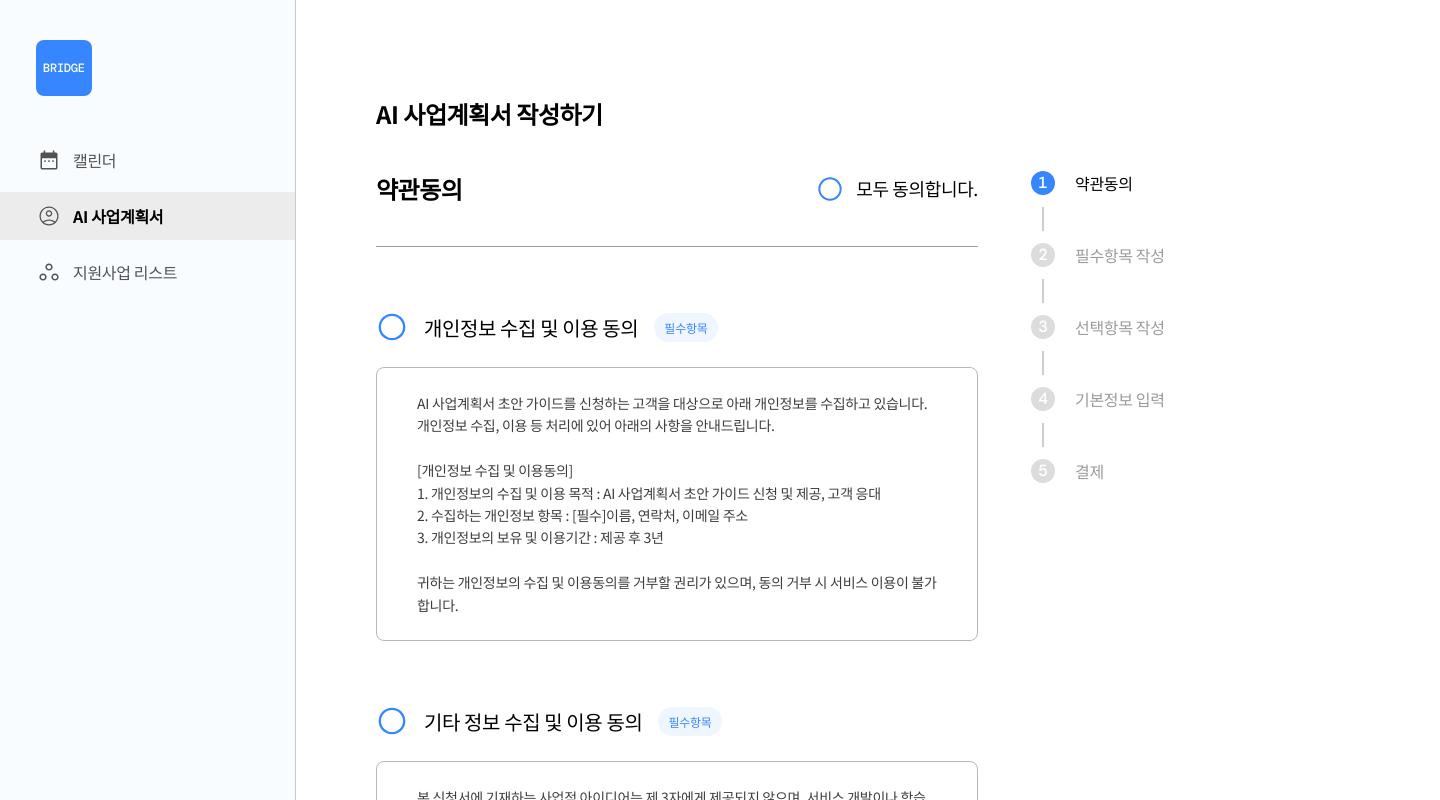
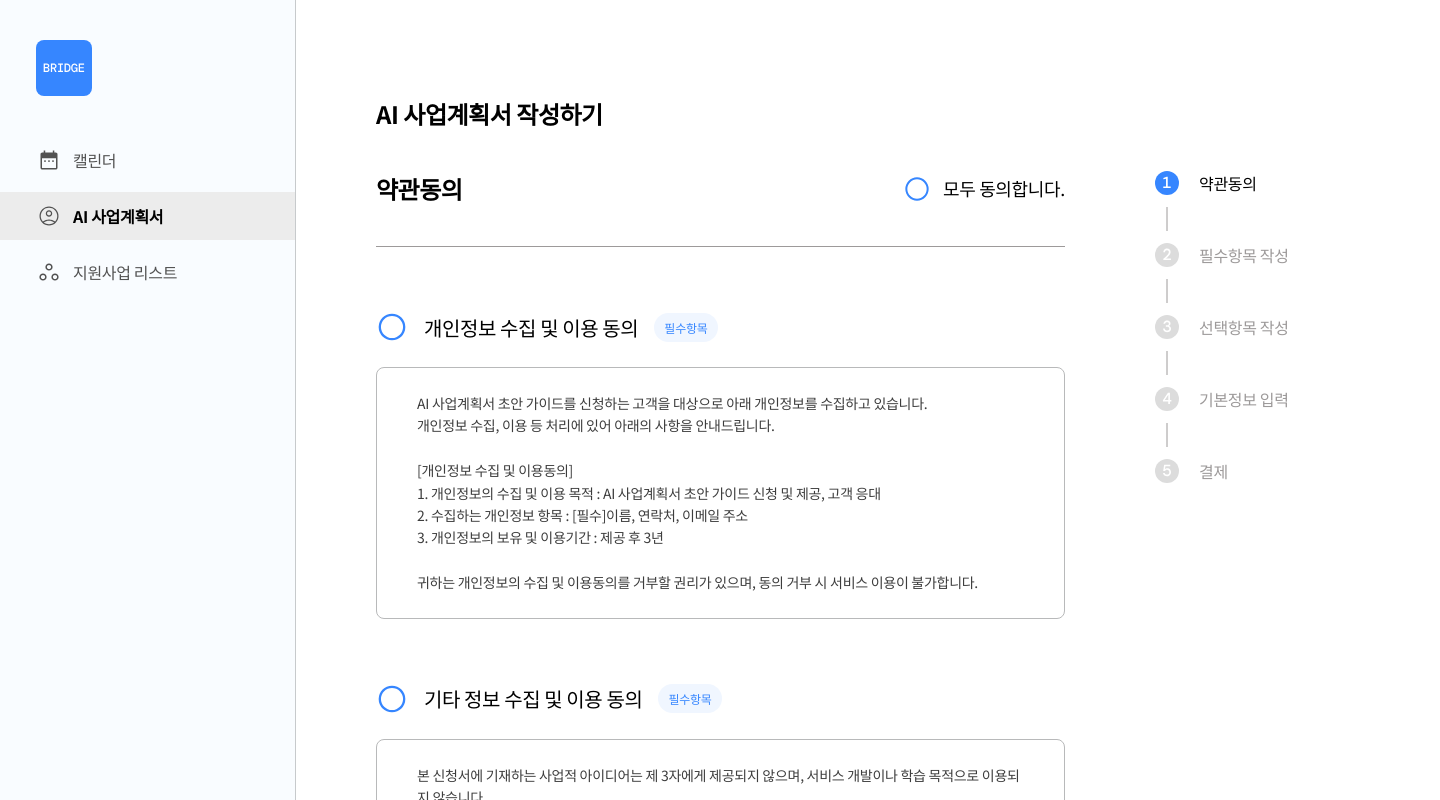
Before and after one commit to naya-h2/Bridge, a React (Create React App) app: page /post in a window 1280 px wide. Shown: the top 800 px of the page, 1440 px wide, since content can reach past the window. Built offline with nearby package versions, Linux system fonts and the light colour scheme.

Commit message:
🐛 fix: list 페이지 무한스크롤 오류 수정

```diff
--- /dev/null
+++ b/src/components/commons/PageLoading.jsx
@@ -0,0 +1,41 @@
+import styled from 'styled-components';
+import loadingBlock from '../../assets/icon/loading-block.svg';
+
+function PageLoading() {
+  return (
+    <Background>
+      <Img src={loadingBlock} />
+    </Background>
+  );
+}
+
+export default PageLoading;
+
+const Background = styled.div`
+  width: 100vw;
+  height: 100vh;
+
+  position: fixed;
+  top: 0;
+  left: 0;
+
+  background-color: black;
+  opacity: 60%;
+
+  display: flex;
+  justify-content: center;
+  align-items: center;
+
+  z-index: 100;
+`;
+
+const Img = styled.img`
+  z-index: 200;
+
+  width: 64px;
+  height: 64px;
+
+  display: flex;
+  justify-content: center;
+  align-items: center;
+`;
--- a/src/components/home/Content.jsx
+++ b/src/components/home/Content.jsx
@@ -47,8 +47,7 @@ function Content({ type }) {
 export default Content;
 
 const Container = styled.div`
-  min-width: 1024px;
-  max-width: 1440px;
+  width: 1440px;
   padding: 120px 136px;
   margin: 0 auto;
 `;
--- a/src/components/home/Footer.jsx
+++ b/src/components/home/Footer.jsx
@@ -15,8 +15,7 @@ function Footer() {
 export default Footer;
 
 const Container = styled.div`
-  min-width: 1024px;
-  max-width: 1440px;
+  width: 1440px;
   padding: 88px 136px;
   margin: 0 auto;
 
--- a/src/components/home/Head.jsx
+++ b/src/components/home/Head.jsx
@@ -49,8 +49,7 @@ export default Head;
 
 const Container = styled.div`
   height: 848px;
-  min-width: 1024px;
-  max-width: 1440px;
+  width: 1440px;
   margin: 0 auto;
   background-color: #3686ff;
 `;
--- a/src/components/list/BusinessCard.jsx
+++ b/src/components/list/BusinessCard.jsx
@@ -8,22 +8,16 @@ import { format } from 'date-fns';
 import { useStore } from '../../stores';
 
 function BusinessCard({ business }) {
-  const navigate = useNavigate();
   // const [star, setStar] = useState(business.importance);
   const { selectedList } = useStore((state) => ({
     selectedList: state.selectedFilter,
   }));
 
   return (
-    <Container>
+    <Container href={business.link} target="_blank">
       <TopContainer>
         <TitleSection>
-          <Icon
-            src={icon}
-            onClick={() => {
-              navigate(`${business.link}`);
-            }}
-          />
+          <Icon src={icon} />
           <Title>{business.title}</Title>
           <Dday>D-{business.dday}</Dday>
         </TitleSection>
@@ -50,7 +44,7 @@ function BusinessCard({ business }) {
 }
 export default BusinessCard;
 
-const Container = styled.div`
+const Container = styled.a`
   width: 100%;
 
   display: flex;
@@ -105,6 +99,7 @@ const Icon = styled.img`
 const Title = styled.p`
   max-width: 70%;
 
+  color: black;
   font-weight: 500;
   font-size: 20px;
   letter-spacing: -0.4px;
--- a/src/components/list/CardSection.jsx
+++ b/src/components/list/CardSection.jsx
@@ -8,6 +8,7 @@ import useInfiniteScroll from '../../hooks/useInfiniteScroll';
 import { useStore } from '../../stores';
 import { makeIdxString } from '../../utils/makeIdxString';
 import { PROXY } from '../../constants/api';
+import PageLoading from '../commons/PageLoading';
 
 const SORT_TYPE_URL = {
   '마감 임박순': '/byFilterAndSortingDeadline',
@@ -38,9 +39,7 @@ function CardSection() {
         if (res.code) throw Error(res.message);
         pageParam === 0 ? setCardList(res.data) : setCardList((prev) => [...prev, ...res.data]);
         return { data: res.data, page: pageParam };
-      } catch (error) {
-        alert(`⚠️ ${error.message}`);
-      }
+      } catch (error) {}
     },
     initialPageParam: 0,
     getNextPageParam: (lastPage) => {
@@ -50,6 +49,7 @@ function CardSection() {
   const containerRef = useInfiniteScroll({ handleScroll: fetchNextPage, deps: [data] });
 
   useEffect(() => {
+    setCardList([]);
     setIdxString('');
     setIdxString(makeIdxString(selectedList));
     setIsSearchClick(false);
@@ -58,7 +58,11 @@ function CardSection() {
   useEffect(() => {
     setCardList([]);
     refetch();
-  }, [idxString, sort]);
+  }, [sort]);
+
+  useEffect(() => {
+    refetch();
+  }, [idxString]);
 
   const handleSortClick = (e, type) => {
     e.stopPropagation();
@@ -86,9 +90,9 @@ function CardSection() {
       <ListContainer>
         {isSuccess && cardList?.length === 0 && <NoInfoMsg>해당 데이터가 없습니다.</NoInfoMsg>}
         {cardList?.length > 0 && cardList.map((business) => <BusinessCard key={business.id} business={business} />)}
-        {isLoading && <div>사업을 불러오는 중입니다!</div>}
         <div ref={containerRef} />
       </ListContainer>
+      {isLoading && <PageLoading />}
     </SectionLayout>
   );
 }
--- a/src/index.css
+++ b/src/index.css
@@ -30,3 +30,7 @@ button {
 
   cursor: pointer;
 }
+
+a {
+  text-decoration: none;
+}
--- a/src/pages/calendar/Layout.jsx
+++ b/src/pages/calendar/Layout.jsx
@@ -140,7 +140,7 @@ export default Layout;
 
 const Wrapper = styled.div`
   display: flex;
-  min-width: 1020px;
+  width: 1440px;
 `;
 
 const Container = styled.div`
--- a/src/pages/list/Layout.jsx
+++ b/src/pages/list/Layout.jsx
@@ -19,14 +19,13 @@ export default Layout;
 
 const Wrapper = styled.div`
   display: flex;
-  min-width: 1020px;
+  width: 1440px;
 `;
 
 const ContainerWrapper = styled.div`
   display: flex;
   flex-direction: column;
-  max-width: calc(100vw - 296px);
-  min-width: 1020px;
+  width: calc(1440px - 296px);
 
   padding: 32px 42px;
 `;
--- a/src/pages/post/Layout.jsx
+++ b/src/pages/post/Layout.jsx
@@ -78,13 +78,11 @@ export default Layout;
 
 const Wrapper = styled.div`
   display: flex;
-  min-width: 1020px;
+  width: 1440px;
 `;
 
 const Container = styled.div`
-  max-width: 1440px;
-  min-width: 1020px;
-
+  width: calc(1440px - 296px);
   padding: 96px 80px;
 `;
 
```
Also changed, not shown: src/assets/icon/loading-block.svg (added).
